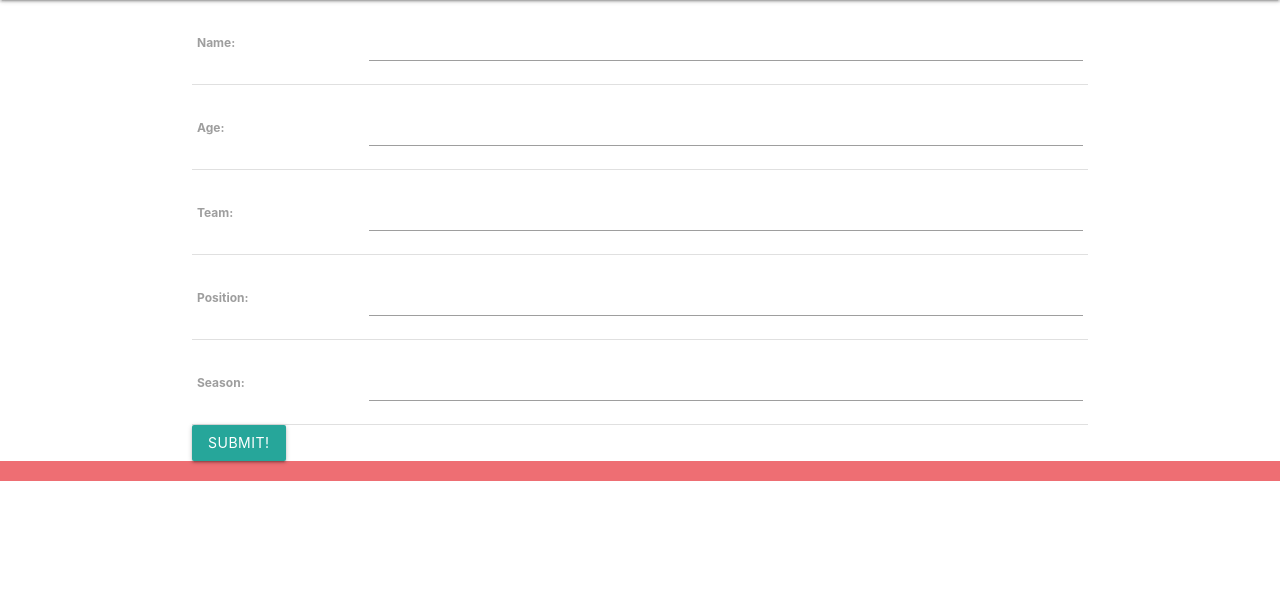
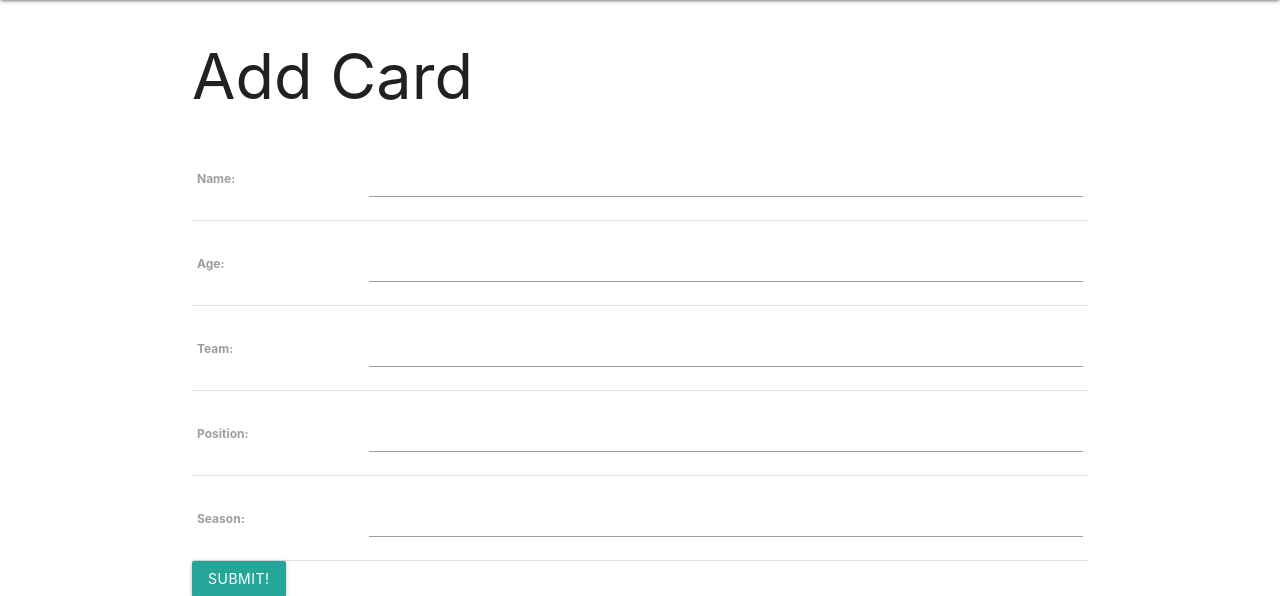
Before and after one commit to hink123/baseball_cards, a Django app: page /cards/create/ in a window 1280 px wide. Shown: the part 64-660 px from the top of the page. Run offline with Django 3.2, Linux system fonts and the light colour scheme.

Commit message:
update a card

```diff
--- a/main_app/templates/cards/detail.html
+++ b/main_app/templates/cards/detail.html
@@ -11,6 +11,10 @@
     <p>Position: {{card.position}}</p>
     <p>Season: {{card.season}}</p>
   </div>
+  <div class="card-action">
+    <a href="{% url 'cards_update' card.id %}">Edit</a>
+    <a href="{% url 'cards_delete' card.id %}">Delete</a>
+  </div>
 </div>
 
 
--- a/main_app/templates/main_app/card_form.html
+++ b/main_app/templates/main_app/card_form.html
@@ -2,6 +2,11 @@
 
 {% block content %}
 
+{% if object %}
+    <h1>Edit <span class="teal-text">{{object.name}}</span></h1>
+{% else %}
+    <h1>Add Card</h1>
+{% endif %}
 
 <form action="" method="post">
     {% csrf_token %}
--- a/main_app/urls.py
+++ b/main_app/urls.py
@@ -7,4 +7,6 @@
     path('cards/', views.cards_index, name='index'),
     path('cards/<int:card_id>/', views.cards_detail, name='detail'),
     path('cards/create/', views.CardCreate.as_view(), name='cards_create'),
+    path('cards/<int:pk>/update/', views.CardUpdate.as_view(), name='cards_update'),
+    path('cards/<int:pk>/delete/', views.CardDelete.as_view(), name='cards_delete'),
 ]
--- a/main_app/views.py
+++ b/main_app/views.py
@@ -1,5 +1,5 @@
 from django.shortcuts import render
-from django.views.generic.edit import CreateView
+from django.views.generic.edit import CreateView, UpdateView, DeleteView
 from .models import Card
 
 # Create your views here.
@@ -23,3 +23,11 @@
 class CardCreate(CreateView):
     model = Card
     fields = '__all__'
+
+class CardUpdate(UpdateView):
+    model = Card
+    fields = ['age', 'team', 'position', 'season']
+
+class CardDelete(DeleteView):
+    model = Card
+    success_url = '/cards/'
```
